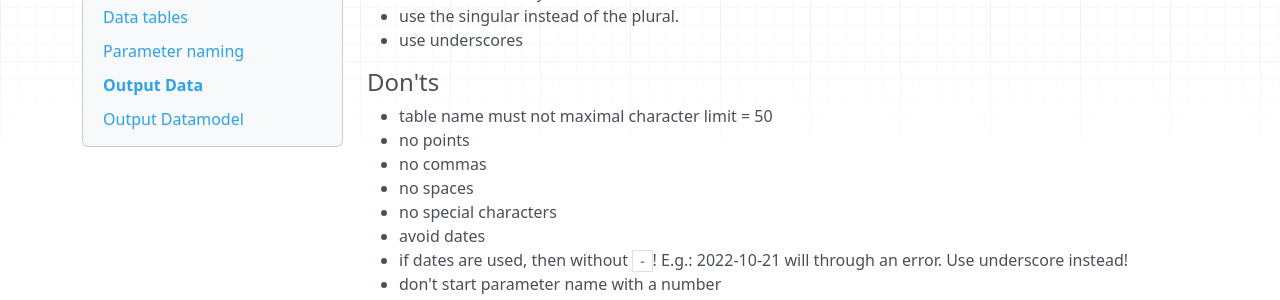
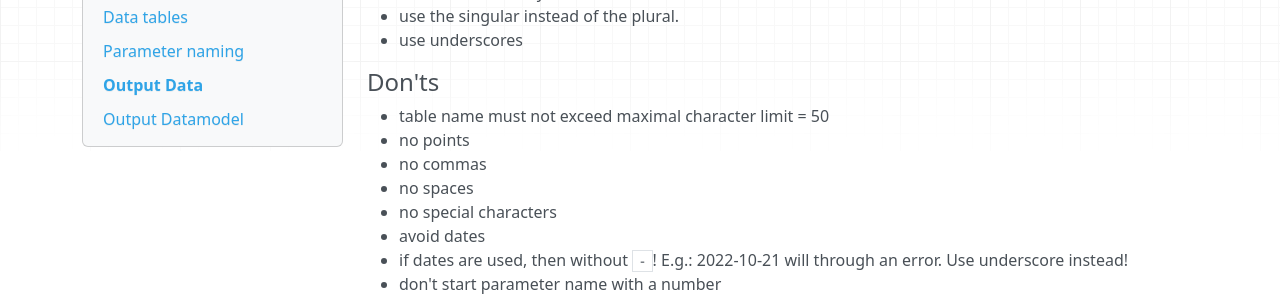
Before and after one commit to sedos-project/organization, an MkDocs documentation site: the page built from docs/data_requirements/input_data.md, in a window 1280 px wide and 900 px high, scrolled down 663 px. Shown: the part 155-455 px from the top of the window. Built offline with MkDocs 1.6.1, drawn with Linux system fonts in a browser that asks for light colours; nearby versions of some CDN libraries.

Commit message:
Correct typo

```diff
--- a/docs/data_requirements/input_data.md
+++ b/docs/data_requirements/input_data.md
@@ -32,7 +32,7 @@ Users need to correct them and their compliance is mandatory.
 
 #### Don'ts
 
-* table name must not maximal character limit = 50
+* table name must not exceed maximal character limit = 50
 * no points
 * no commas
 * no spaces
```
